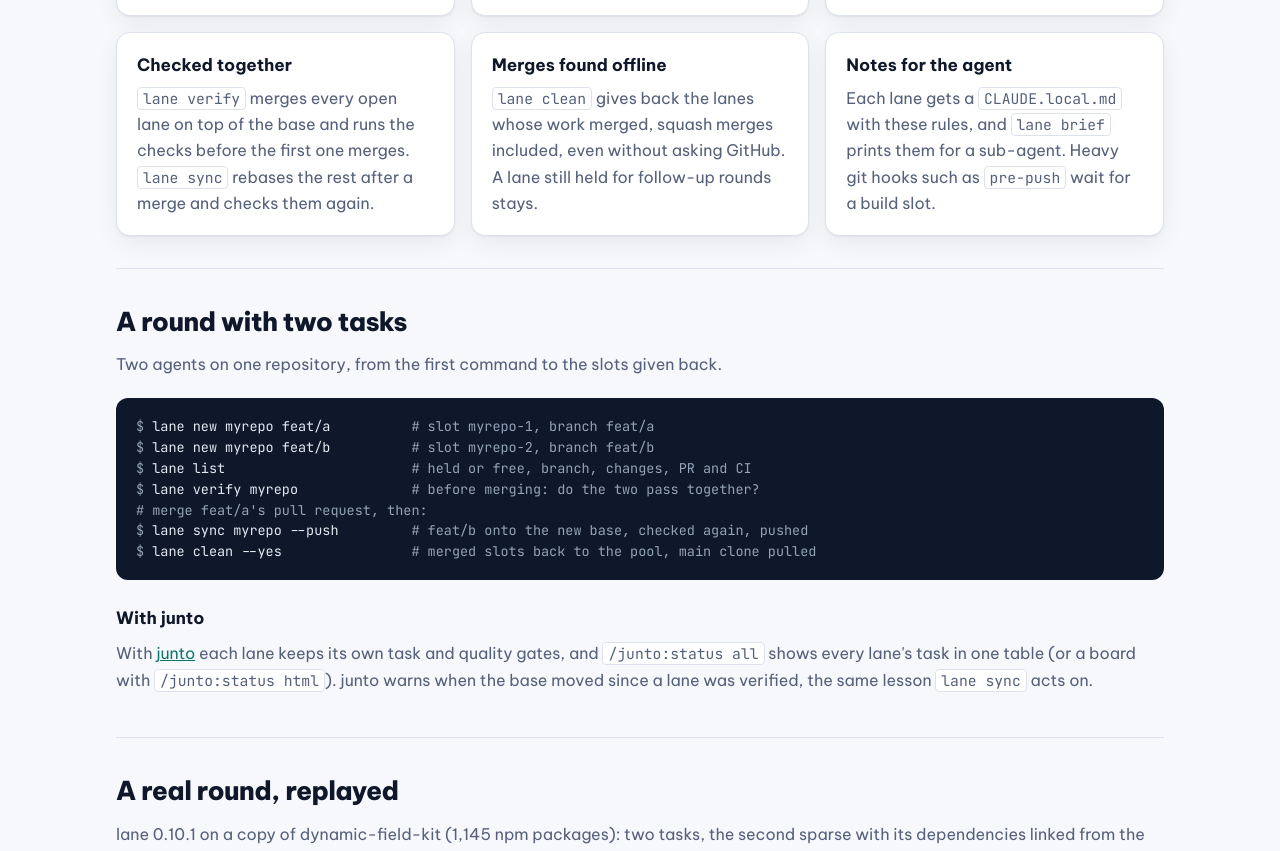
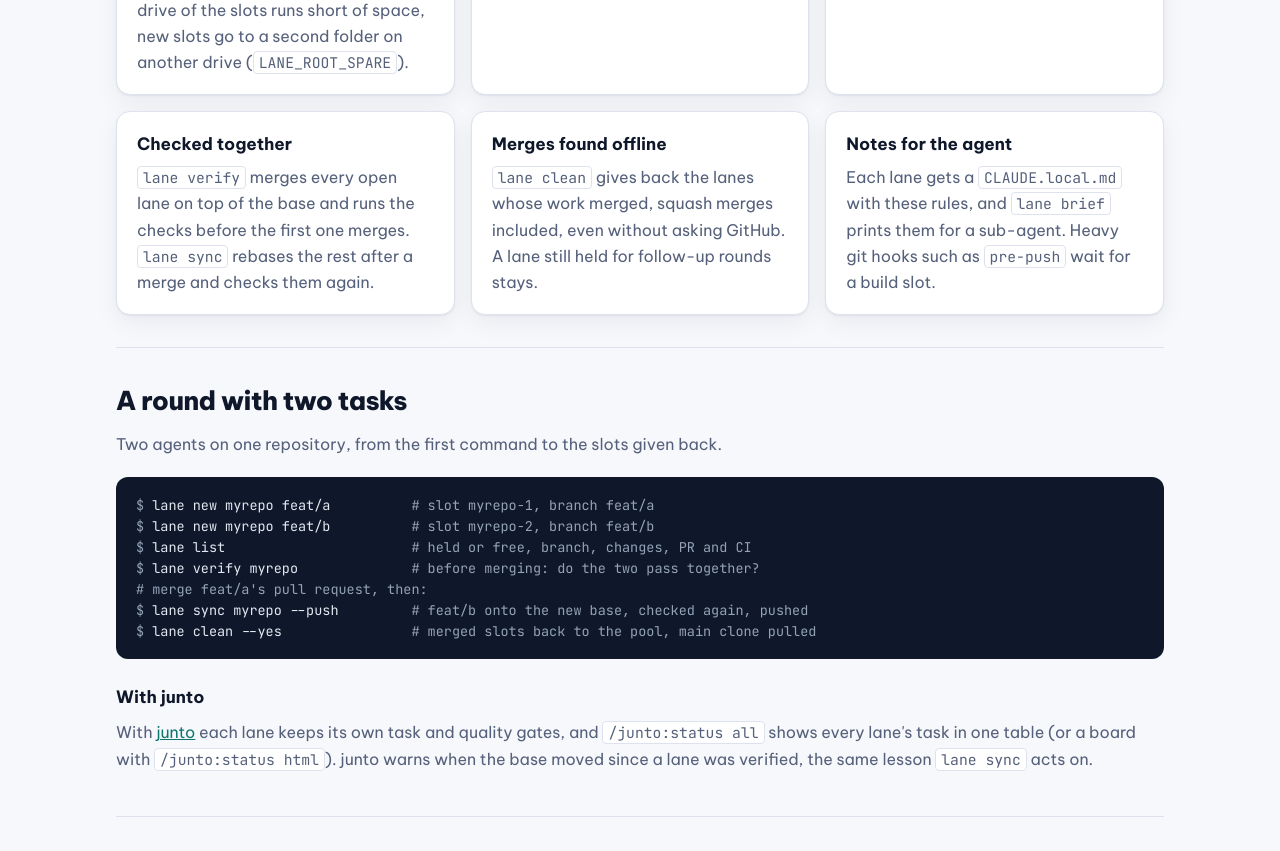
Before and after one commit to vannt-dev/lane, a website: page docs/index.html in a window 1280 px wide. Shown: the part 1673-2524 px from the top of the page. Drawn offline with Linux system fonts and the light colour scheme.

Commit message:
docs(site): name the spare root on the reused slots card (#39)
The Reused slots card, English and Vietnamese, names LANE_ROOT_SPARE (released in 0.12.0).

```diff
--- a/docs/index.html
+++ b/docs/index.html
@@ -510,7 +510,8 @@ next: cd F:/demo/wt/dfk-2 &amp;&amp; claude   (agents: lane brief dfk-2; when pu
               Numbered worktrees <code>&lt;repo&gt;-&lt;n&gt;</code> that come back to a pool. A task gets the slot it had before, else a
               free one; dependencies are installed again only when a lockfile changed, so a new task starts in seconds. In a big
               repository a slot can hold only the folders its task needs (<code>--sparse</code>), and npm dependencies can come as
-              hard links from a lane on the same lockfile (<code>--link-deps</code>).
+              hard links from a lane on the same lockfile (<code>--link-deps</code>). When the drive of the slots runs short of
+              space, new slots go to a second folder on another drive (<code>LANE_ROOT_SPARE</code>).
             </p>
           </div>
           <div class="card">
@@ -724,7 +725,7 @@ export LANE_ROOT="$HOME/wt"</pre>
             '<code>git worktree</code> cho mỗi task một thư mục riêng. Phần khó đến sau đó: thư mục mới nào cũng phải cài lại thư viện, hai agent tranh một máy ảo hay một cổng, bốn bản build chạy cùng lúc làm cạn RAM, và hai nhánh merge sạch về mặt chữ nhưng ghép lại thì hỏng.',
           'h.1.h': 'Slot dùng lại',
           'h.1':
-            'Các worktree đánh số <code>&lt;repo&gt;-&lt;n&gt;</code> quay về một pool. Task lấy lại đúng slot nó từng dùng, không có thì lấy slot trống; thư viện chỉ cài lại khi lockfile đổi, nên task mới bắt đầu trong vài giây. Với repository lớn, slot có thể chỉ lấy các thư mục task cần (<code>--sparse</code>), và thư viện npm có thể lấy bằng hard link từ một lane cùng lockfile (<code>--link-deps</code>).',
+            'Các worktree đánh số <code>&lt;repo&gt;-&lt;n&gt;</code> quay về một pool. Task lấy lại đúng slot nó từng dùng, không có thì lấy slot trống; thư viện chỉ cài lại khi lockfile đổi, nên task mới bắt đầu trong vài giây. Với repository lớn, slot có thể chỉ lấy các thư mục task cần (<code>--sparse</code>), và thư viện npm có thể lấy bằng hard link từ một lane cùng lockfile (<code>--link-deps</code>). Khi ổ chứa slot gần hết chỗ, slot mới được tạo ở một thư mục thứ hai trên ổ khác (<code>LANE_ROOT_SPARE</code>).',
           'h.2.h': 'Giữ slot bằng lease',
           'h.2':
             'Slot được giữ bằng <code>git worktree lock</code> và đọc lại theo lease của lần giữ này, nên hai phiên không bao giờ lấy cùng một slot. <code>lane done</code> không cho trả slot khi việc chưa có trên remote.',
```
